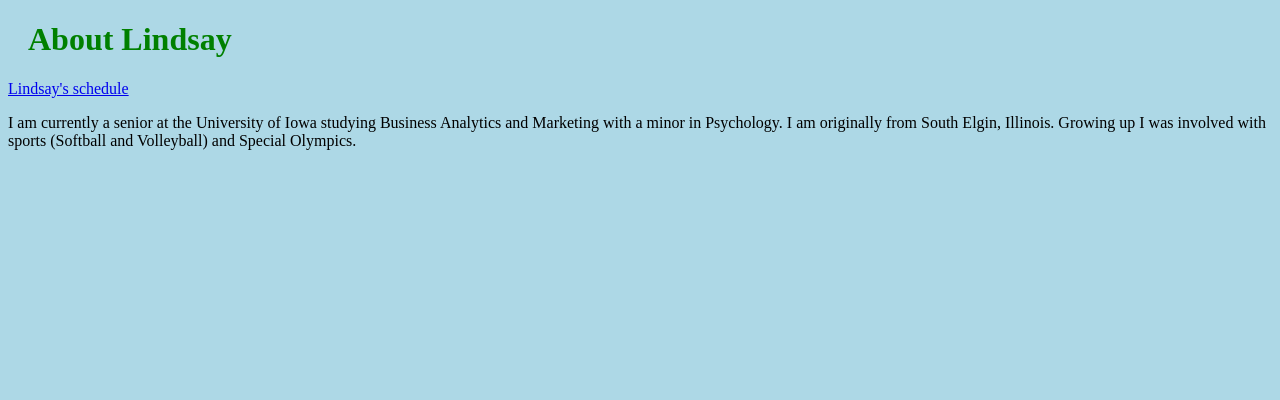
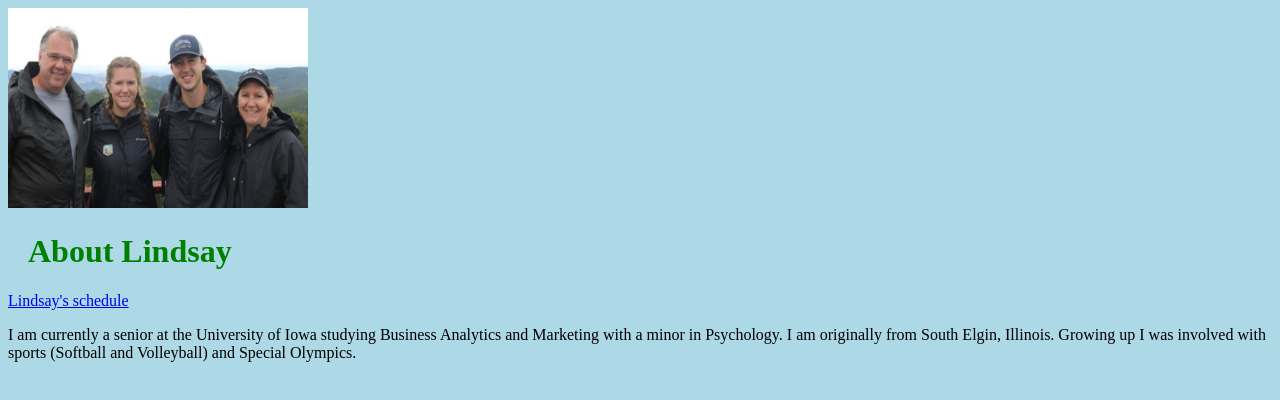
Before and after one commit to lindsaysawicki/lsawicki_HW6, a plain HTML site: page index.html in a window 1280 px wide. Drawn offline with Linux system fonts and the light colour scheme.

Commit message:
One picture added

```diff
--- a/index.html
+++ b/index.html
@@ -6,6 +6,9 @@
         <meta name="viewpoint" content="width=device-width, initial-scale=1.0" />
         <link rel="stylesheet" href="stylesheet.css"/>
         <title>Document</title>
+        <img src="FamilyHike.jpg" alt="Hiking"
+            width="300"
+            height="200">
 
     </head>
 
```
Also changed, not shown: FamilyHike.jpg (added).
